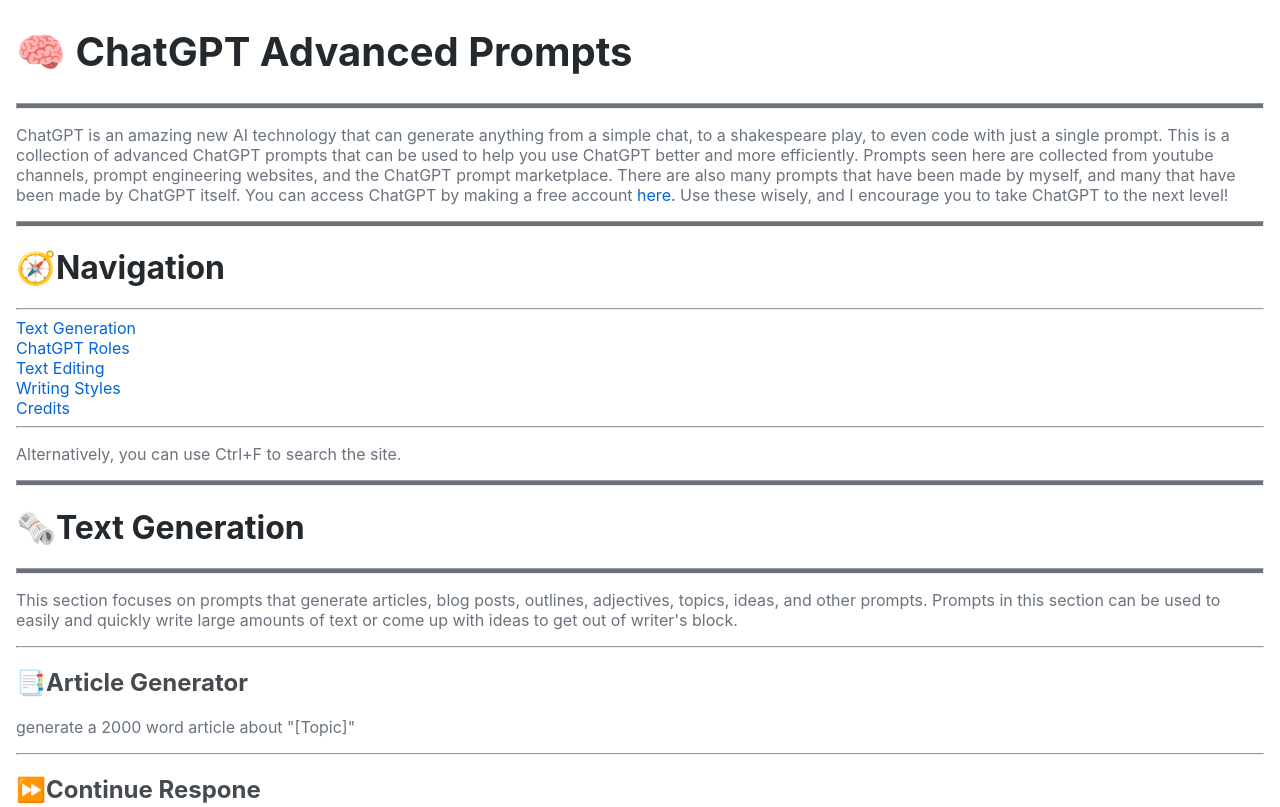
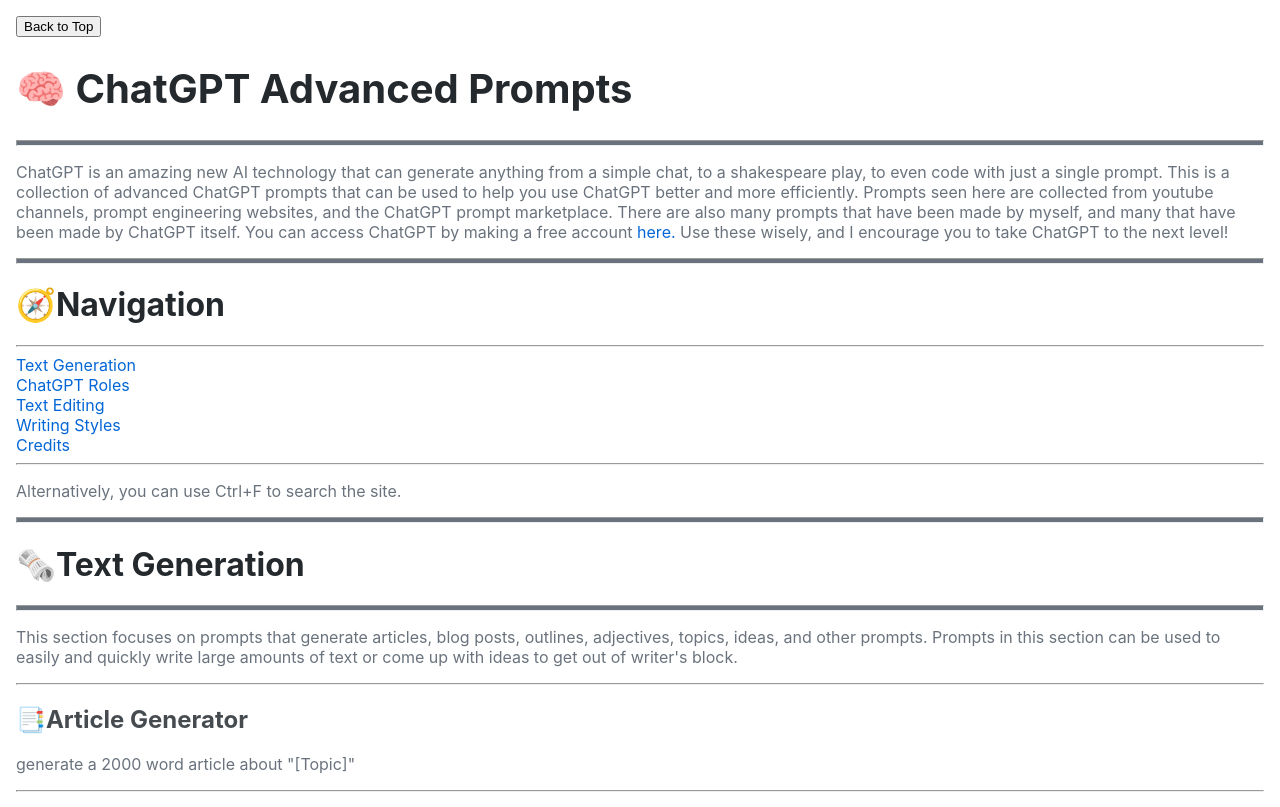
Before and after one commit to Sfinford/ChatGPT-Advanced-Prompts, a plain HTML site: page index.html in a window 1280 px wide. Shown: the top 807 px of the page. Drawn offline with Linux system fonts and the light colour scheme.

Commit message:
Update index.html

```diff
--- a/index.html
+++ b/index.html
@@ -6,8 +6,7 @@
     <script src="script.js" type="text/javascript"></script>
   </head>
   <body>
-    <button onclick="topFunction()" id="myBtn" title="Go to top">Back to Top</button>
-    <button href="https://sfinford.github.io/Home/" id="floating-btn">Home</button>
+    <button onclick="topFunction()" id="backToTop" title="Go to top">Back to Top</button>
     <h1 style="font-size: 40px;">🧠 ChatGPT Advanced Prompts</h1>
     <hr id="divider">
     <p>ChatGPT is an amazing new AI technology that can generate anything from a simple chat, to a shakespeare play, to even code with just a single prompt. This is a collection of advanced ChatGPT prompts that can be used to help you use ChatGPT better and more efficiently. Prompts seen here are collected from youtube channels, prompt engineering websites, and the ChatGPT prompt marketplace. There are also many prompts that have been made by myself, and many that have been made by ChatGPT itself. You can access ChatGPT by making a free account <a href="https://chat.openai.com" target="_blank">here.</a> Use these wisely, and I encourage you to take ChatGPT to the next level!</p>
```
